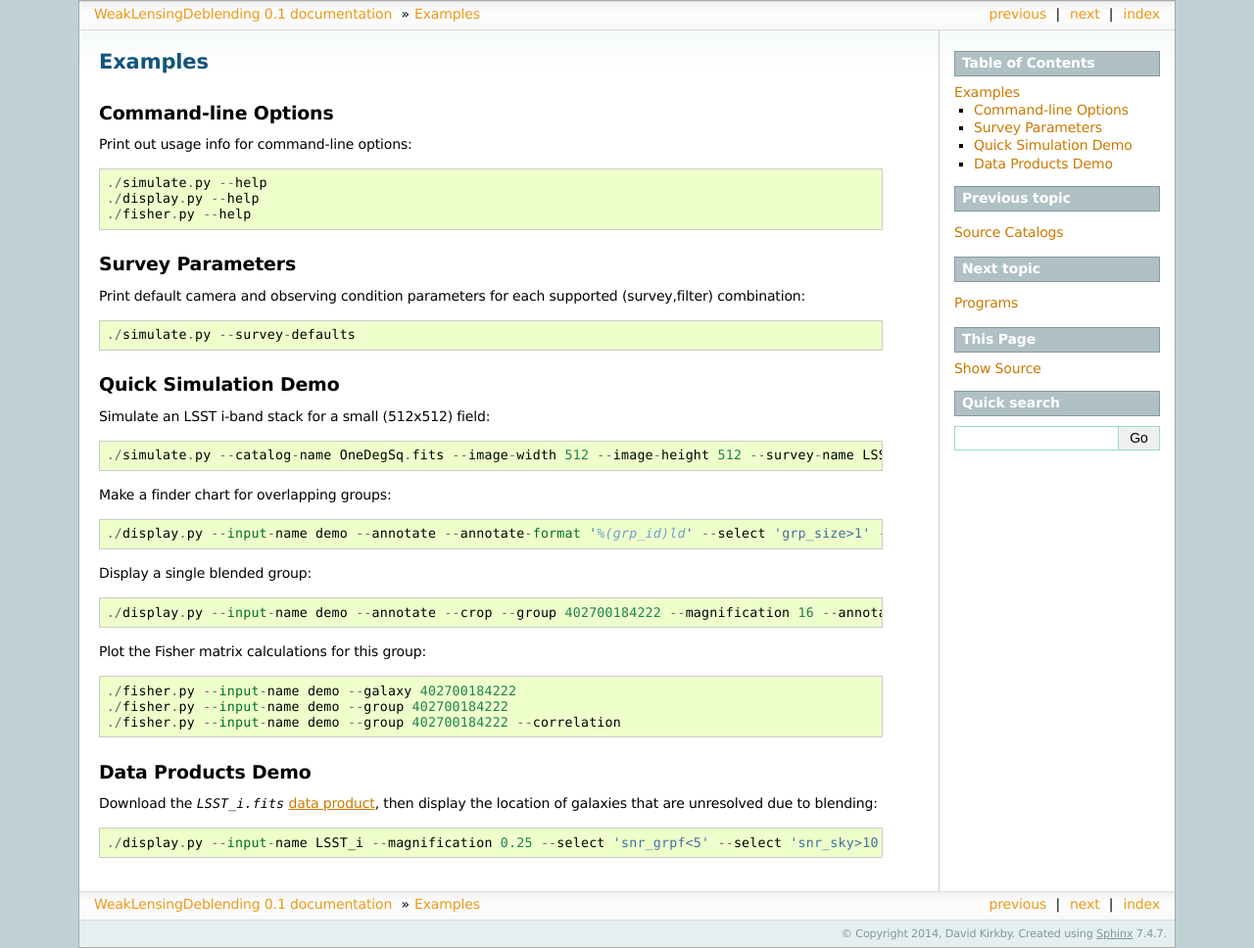
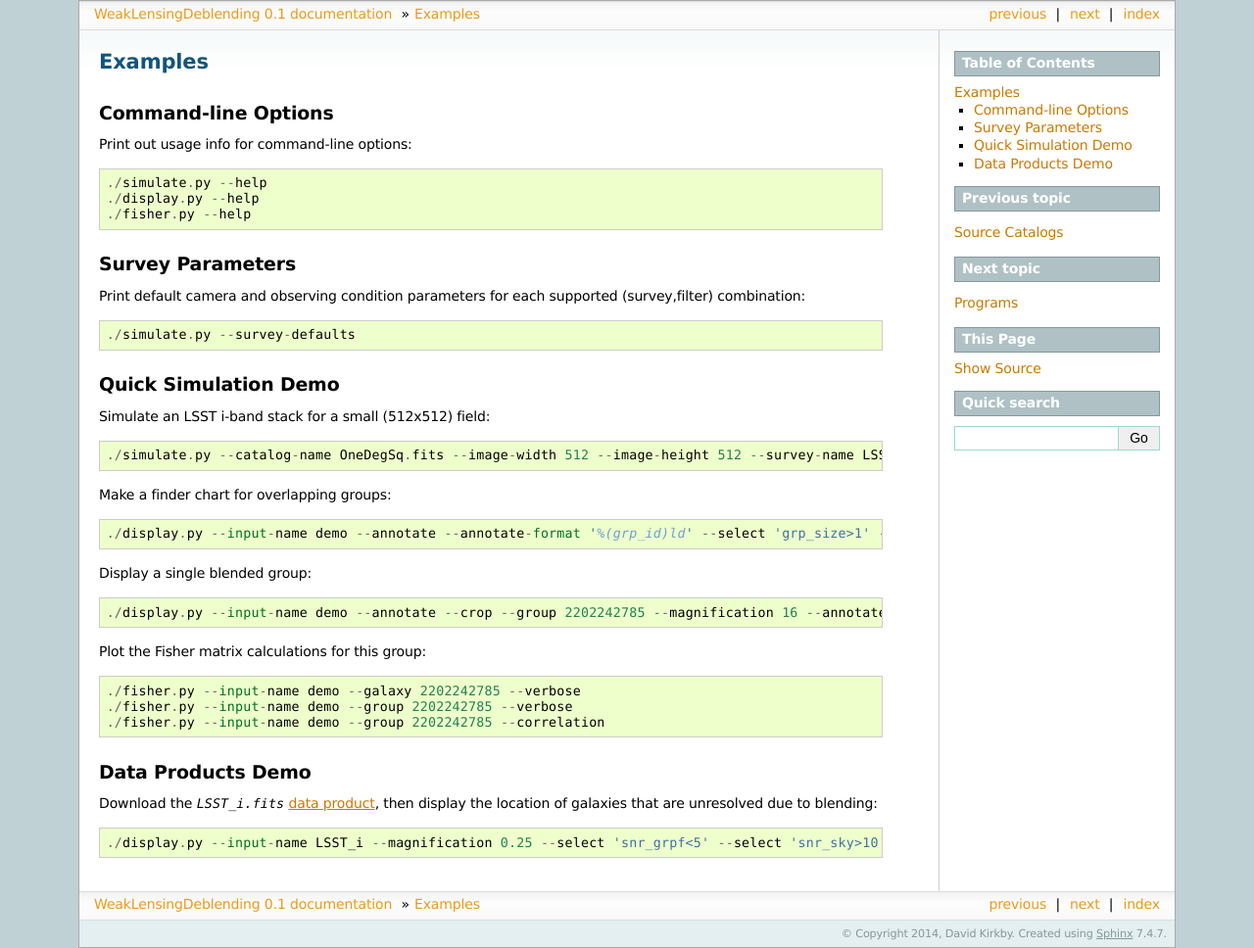
Before and after one commit to LSSTDESC/WeakLensingDeblending, a Sphinx documentation site: the page built from docs/examples.rst, in a window 1280 px wide. Shown: the whole page at 98% size. Built offline with Sphinx 7.4.7, drawn with Linux system fonts in a browser that asks for light colours.

Commit message:
Update examples to new default catalog center ra,dec = 0,0

```diff
--- a/docs/examples.rst
+++ b/docs/examples.rst
@@ -30,13 +30,13 @@ Make a finder chart for overlapping groups::
 
 Display a single blended group::
 
-	./display.py --input-name demo --annotate --crop --group 402700184222 --magnification 16 --annotate-size x-large
+	./display.py --input-name demo --annotate --crop --group 2202242785 --magnification 16 --annotate-size x-large
 
 Plot the Fisher matrix calculations for this group::
 
-	./fisher.py --input-name demo --galaxy 402700184222
-	./fisher.py --input-name demo --group 402700184222
-	./fisher.py --input-name demo --group 402700184222 --correlation
+	./fisher.py --input-name demo --galaxy 2202242785 --verbose
+	./fisher.py --input-name demo --group 2202242785 --verbose
+	./fisher.py --input-name demo --group 2202242785 --correlation
 
 Data Products Demo
 ------------------
```
